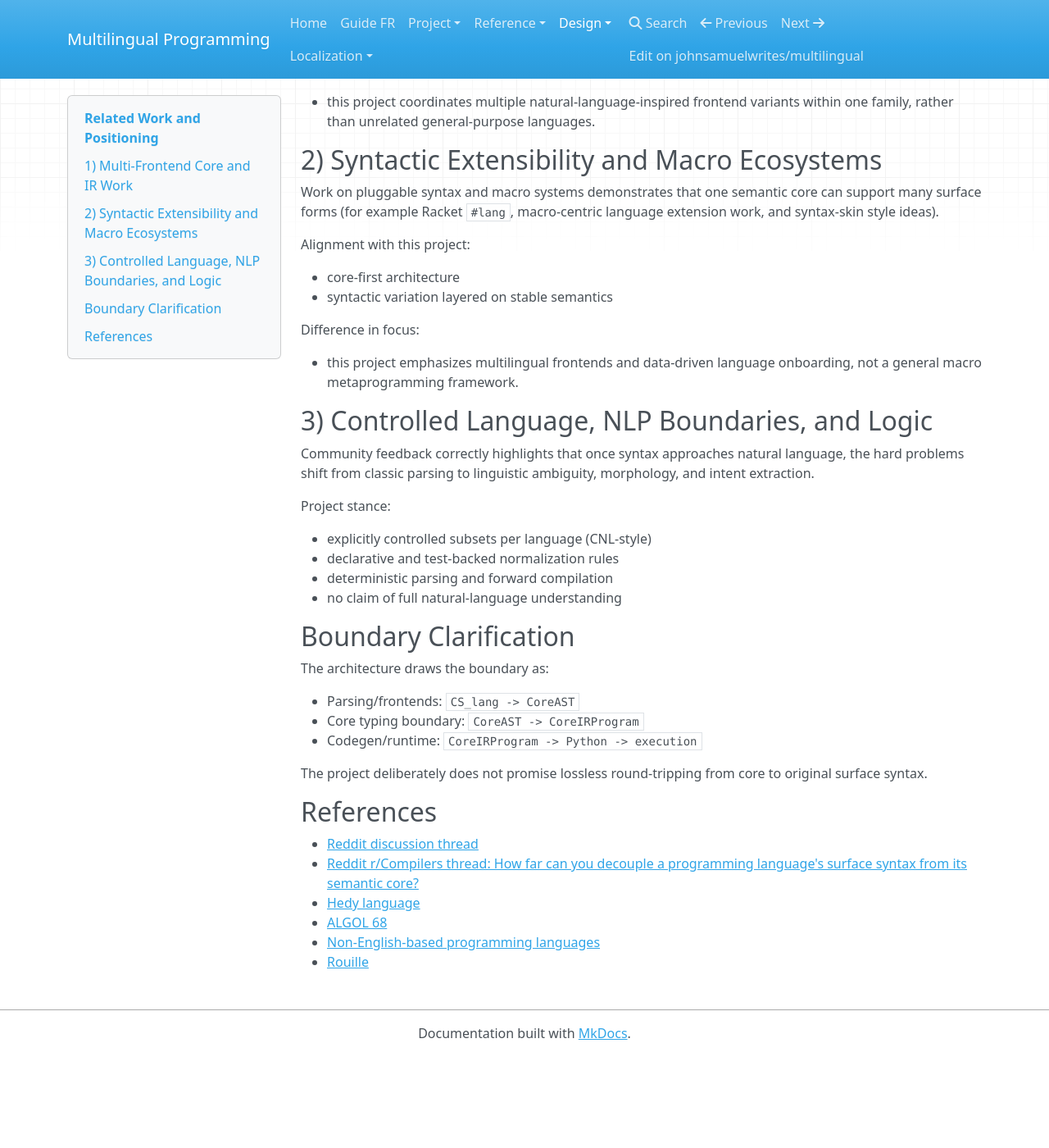
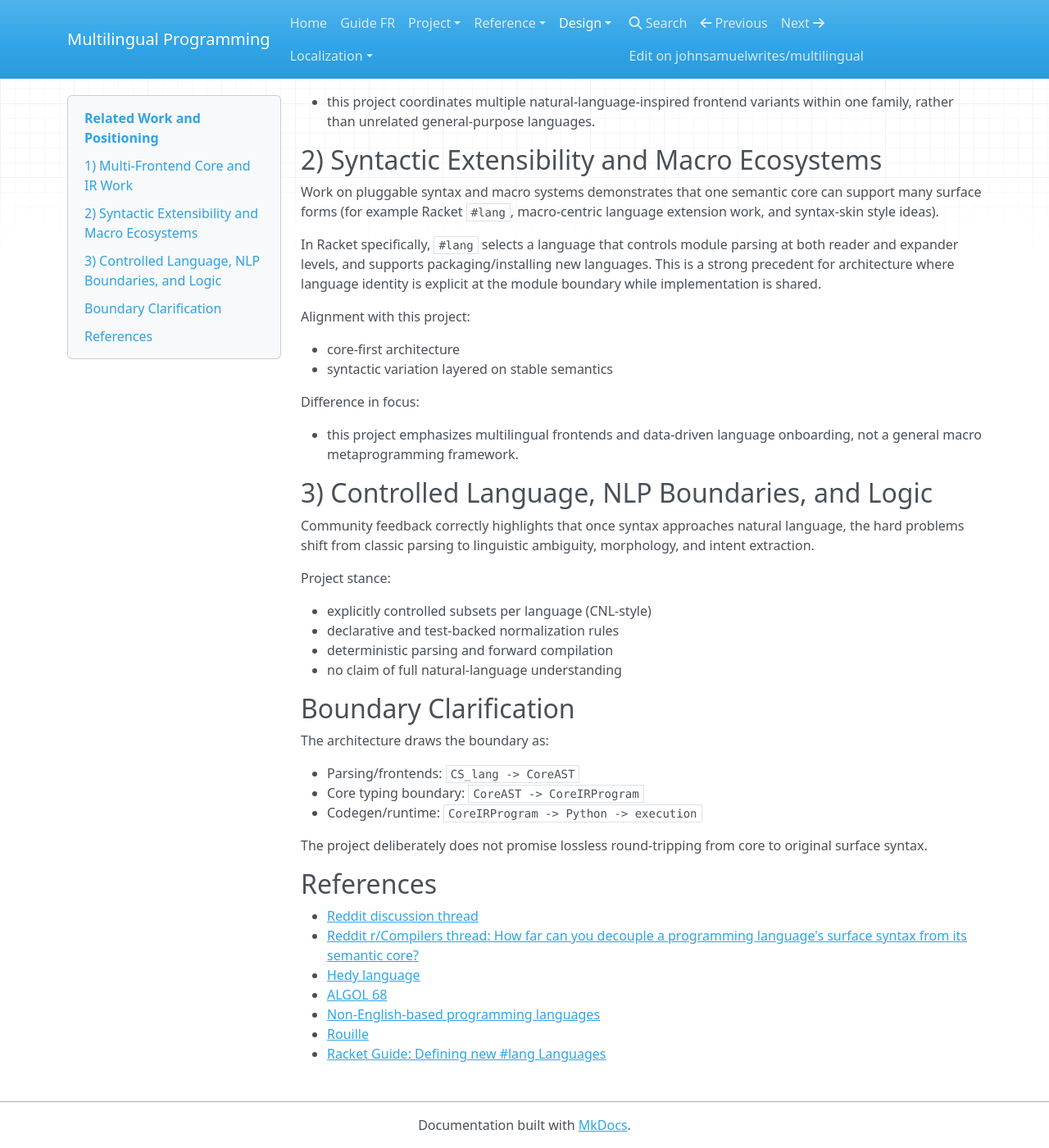
Before and after one commit to johnsamuelwrites/multilingual, an MkDocs documentation site: the page built from docs/related_work.md, in a window 1280 px wide and 1400 px high, scrolled down 533 px. Shown: the whole window at 82% size. Built offline with MkDocs 1.6.1, drawn with Linux system fonts in a browser that asks for light colours; nearby versions of some CDN libraries; before the commit the page ends 1821 px from its top, so only the background shows below that.

Commit message:
Update related docs

```diff
--- a/docs/related_work.md
+++ b/docs/related_work.md
@@ -31,6 +31,11 @@ Difference in focus:
 Work on pluggable syntax and macro systems demonstrates that one semantic core
 can support many surface forms (for example Racket `#lang`, macro-centric
 language extension work, and syntax-skin style ideas).
+
+In Racket specifically, `#lang` selects a language that controls module parsing
+at both reader and expander levels, and supports packaging/installing new
+languages. This is a strong precedent for architecture where language identity
+is explicit at the module boundary while implementation is shared.
 
 Alignment with this project:
 
@@ -74,3 +79,4 @@ original surface syntax.
 - [ALGOL 68](https://en.wikipedia.org/wiki/ALGOL_68)
 - [Non-English-based programming languages](https://en.wikipedia.org/wiki/Non-English-based_programming_languages)
 - [Rouille](https://github.com/bnjbvr/rouille)
+- [Racket Guide: Defining new #lang Languages](https://docs.racket-lang.org/guide/hash-languages.html)
```
